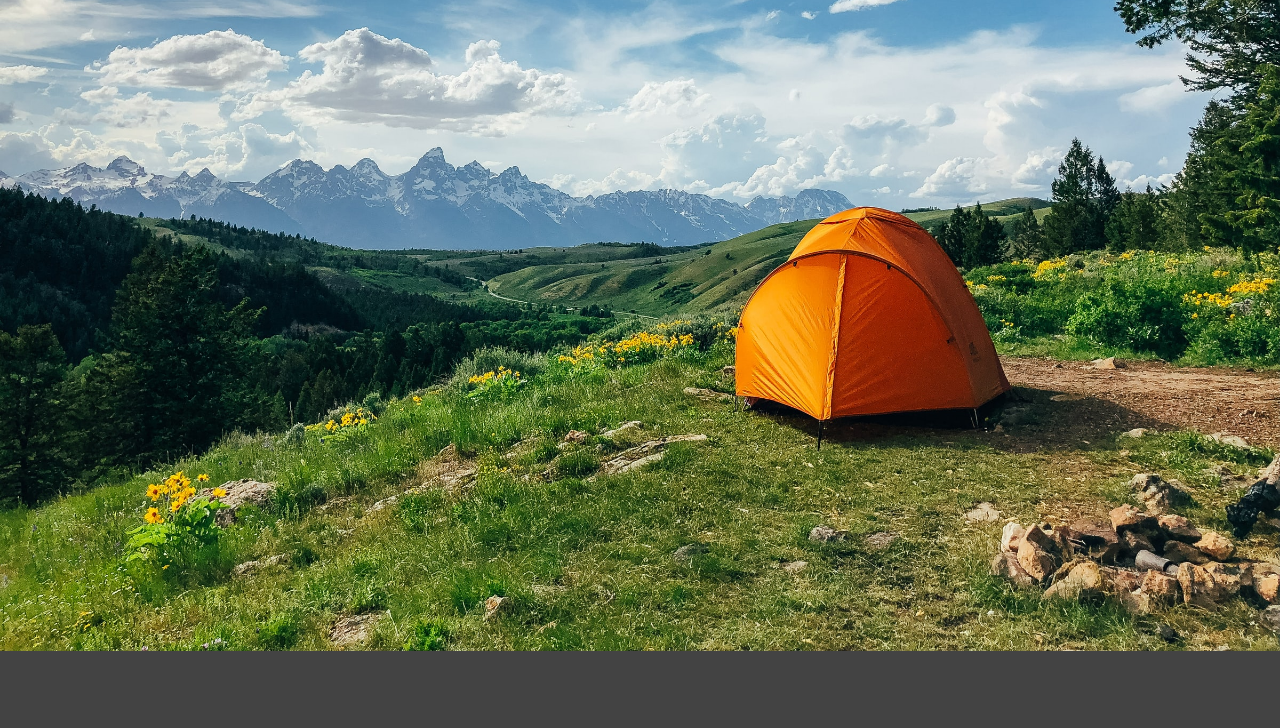
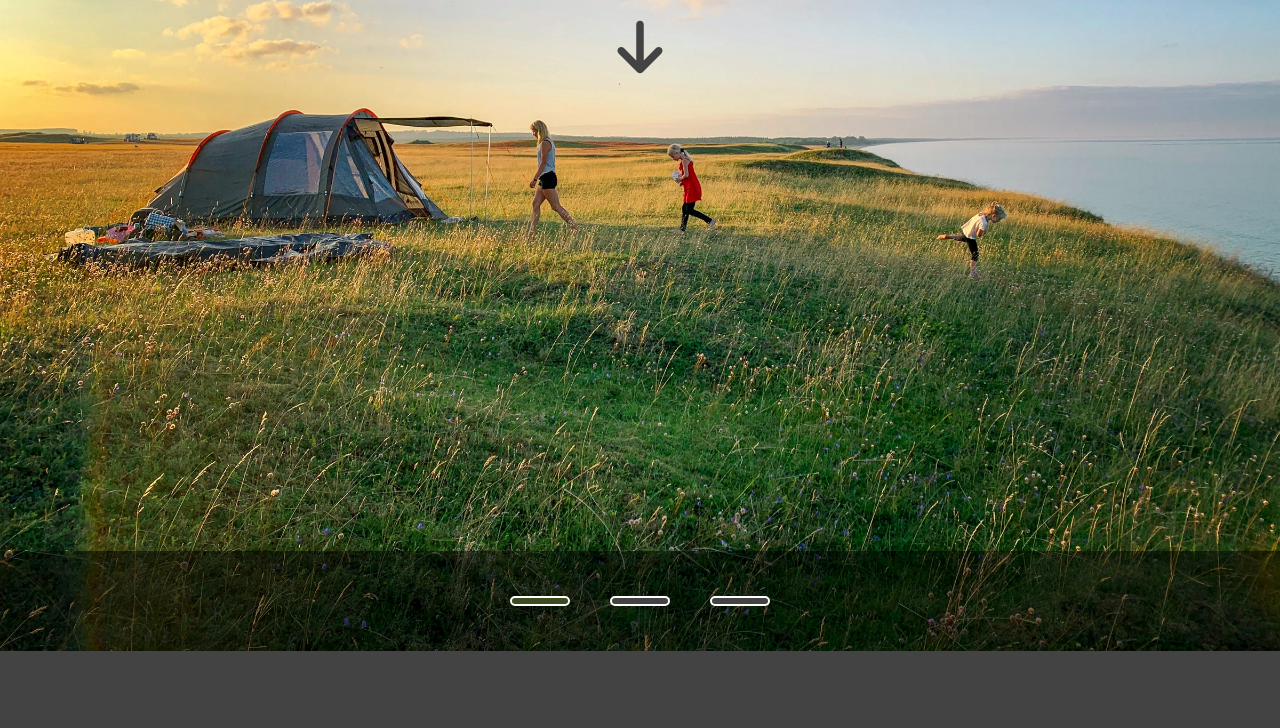
Before and after one commit to felipevgomes10/nature-jr, a website with bundled scripts: page index.html in a window 1280 px wide. Shown: the part 149-877 px from the top of the page. Built offline with nearby package versions, Linux system fonts and the light colour scheme; files whose address does not match are found by name.

Commit message:
effects were added to the page with js

```diff
--- a/css/hero.css
+++ b/css/hero.css
@@ -1,6 +1,7 @@
 header {
   height: 100vh;
   position: relative;
+  overflow: hidden;
 }
 
 .header-title-wrapper {
@@ -28,7 +29,71 @@ header {
   text-align: center;
 }
 
-@media (max-width: 50em) {
+.header-btn {
+  border: none;
+  outline: none;
+  background: none;
+  margin-top: 2rem;
+  cursor: pointer;
+  transition: 0.4s;
+}
+
+.header-btn:hover {
+  transform: translateY(-4px);
+}
+
+.header-btn:active {
+  transform: initial;
+}
+
+.header-arrow,
+.header-arrow > * {
+  height: 6rem;
+  width: 6rem;
+  fill: var(--color-secondary);
+}
+
+.header-images-wrapper {
+  display: flex;
+  height: 100%;
+  transition: 0.3s;
+}
+
+.header-images-wrapper > * {
+  flex: 0 0 100%;
+}
+
+.header-navigation {
+  width: 100%;
+  height: 10rem;
+  background: rgba(0, 0, 0, 0.5);
+  position: absolute;
+  bottom: 0;
+  left: 0;
+  right: 0;
+  z-index: 100;
+}
+
+.header-navigation span {
+  display: block;
+  height: 10px;
+  width: 60px;
+  background: var(--color-secondary);
+  border: 2px solid var(--color-font);
+  border-radius: 10px;
+  cursor: pointer;
+  transition: 0.4s;
+}
+
+.header-navigation span.active {
+  background: var(--color-primary);
+}
+
+.header-navigation span:not(:last-child) {
+  margin-right: 4rem;
+}
+
+@media (max-width: 31.25em) {
   .header-title-wrapper {
     background: var(--color-secondary);
     color: var(--color-font);
@@ -40,4 +105,11 @@ header {
   .header-title {
     font-size: 4rem;
   }
+
+  .header-arrow,
+  .header-arrow > * {
+    height: 6rem;
+    width: 6rem;
+    fill: var(--color-font);
+  }
 }
--- a/css/tours-section.css
+++ b/css/tours-section.css
@@ -29,10 +29,6 @@
 }
 
 @media (max-width: 50em) {
-  .tours-section {
-    position: relative;
-  }
-
   .cards-wrapper {
     width: 100%;
     margin: 4rem;
@@ -48,3 +44,9 @@
     font-size: 1.8rem;
   }
 }
+
+@media (max-width: 31.25em) {
+  .tours-section {
+    position: relative;
+  }
+}
--- a/index.html
+++ b/index.html
@@ -16,11 +16,31 @@
     <div class="flex header-title-wrapper">
       <h1 class="header-title">Nature</h1>
       <p class="header-subtitle">Viva a vida como nunca antes</p>
+      <button class="header-btn">
+        <svg class="header-arrow" version="1.1" xmlns="http://www.w3.org/2000/svg" width="32" height="32" viewBox="0 0 32 32">
+          <path fill="#3c4c20" d="M27.414 19.414l-10 10c-0.781 0.781-2.047 0.781-2.828 0l-10-10c-0.781-0.781-0.781-2.047 0-2.828s2.047-0.781 2.828 0l6.586 6.586v-19.172c0-1.105 0.895-2 2-2s2 0.895 2 2v19.172l6.586-6.586c0.39-0.39 0.902-0.586 1.414-0.586s1.024 0.195 1.414 0.586c0.781 0.781 0.781 2.047 0 2.828z"></path>
+        </svg>
+      </button>
     </div>
-    <picture>
-      <source srcset="./img/hero/hero-3-small.jpg" media="(max-width: 43.75em)">
-      <img src="./img/hero/hero-3-large.jpg" alt="hero-photo">
-    </picture>
+    <div class="header-images-wrapper">
+      <picture>
+        <source srcset="./img/hero/hero-small.jpg" media="(max-width: 43.75em)">
+        <img src="./img/hero/hero-large.jpg" alt="hero-photo">
+      </picture>
+      <picture>
+        <source srcset="./img/hero/hero-2-small.jpg" media="(max-width: 43.75em)">
+        <img src="./img/hero/hero-2-large.jpg" alt="hero-photo">
+      </picture>
+      <picture>
+        <source srcset="./img/hero/hero-3-small.jpg" media="(max-width: 43.75em)">
+        <img src="./img/hero/hero-3-large.jpg" alt="hero-photo">
+      </picture>
+    </div>
+    <div class="flex header-navigation">
+      <span class="active" data-slider="0"></span>
+      <span data-slider="1"></span>
+      <span data-slider="2"></span>
+    </div>
   </header>
 
   <section class=" flex tours-section">
--- a/script.js
+++ b/script.js
@@ -0,0 +1,4 @@
+import { smoothScroll, slider } from './scripts/hero.js';
+
+smoothScroll();
+slider();
--- /dev/null
+++ b/scripts/hero.js
@@ -0,0 +1,54 @@
+export const smoothScroll = () => {
+  const button = document.querySelector('.header-btn');
+  const section = document.querySelector('.tours-section');
+
+  const handleScroll = () => {
+    section.scrollIntoView({
+      behavior: 'smooth',
+      block: 'start',
+    });
+  };
+
+  button.addEventListener('click', handleScroll);
+  button.addEventListener('touchstart', handleScroll);
+};
+
+export const slider = () => {
+  const buttons = document.querySelectorAll('span[data-slider]');
+  const imagesWrapper = document.querySelector('.header-images-wrapper');
+  const images = document.querySelectorAll('.header-images-wrapper picture');
+
+  window.addEventListener('resize', () => {
+    images.forEach((image, index) => {
+      const position = image.offsetLeft;
+      const button = buttons[index];
+      const comparison =
+        button.classList.contains('active') &&
+        index === Number(button.dataset.slider);
+
+      if (comparison) {
+        setTimeout(() => {
+          imagesWrapper.style.transform = `translateX(-${position}px)`;
+        }, 1000);
+      }
+    });
+  });
+
+  const handleImage = ({ target }) => {
+    buttons.forEach((button) => button.classList.remove('active'));
+    const buttonIndex = Number(target.dataset.slider);
+
+    images.forEach((image, index) => {
+      const position = image.offsetLeft;
+
+      if (index === buttonIndex) {
+        imagesWrapper.style.transform = `translateX(-${position}px)`;
+        target.classList.add('active');
+      }
+    });
+  };
+
+  buttons.forEach((button) => {
+    button.addEventListener('click', handleImage);
+  });
+};
```
Also changed, not shown: img/arrow-down.svg (added).
